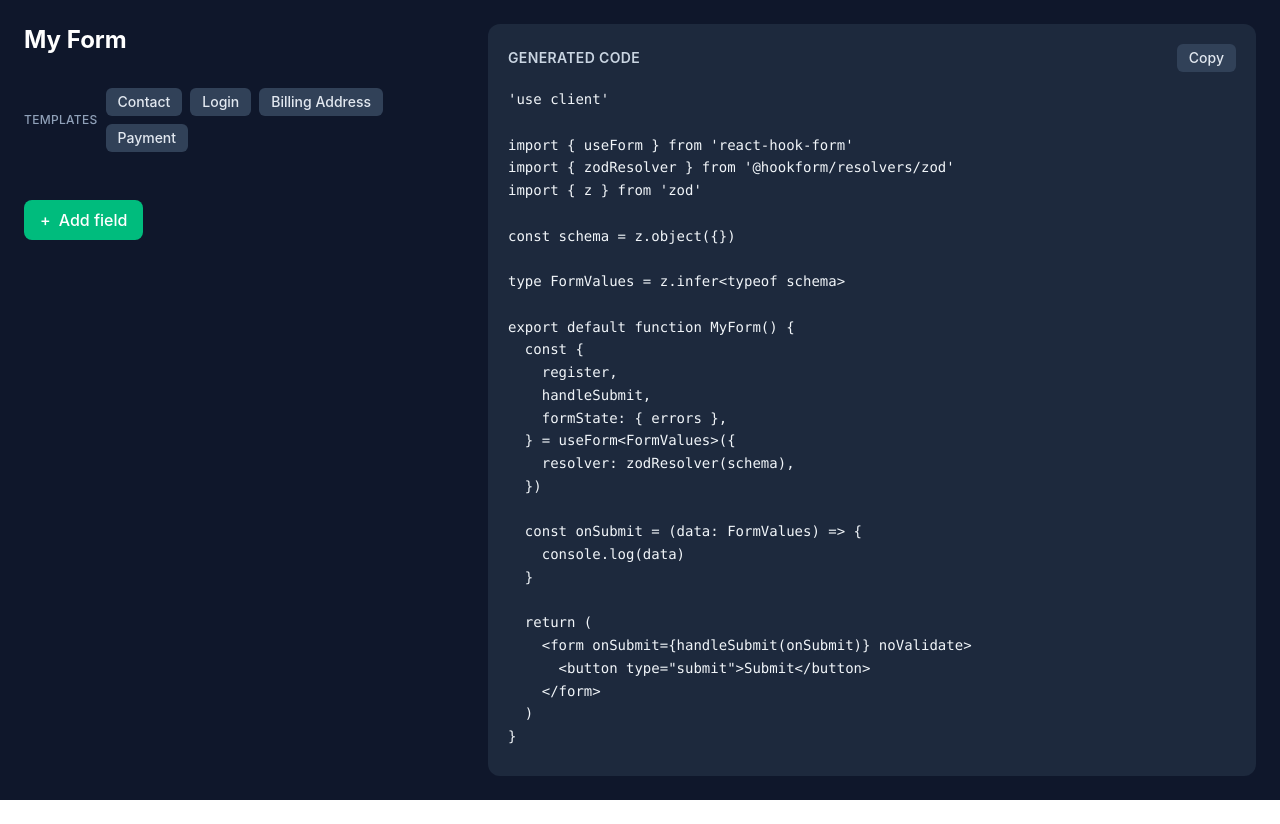
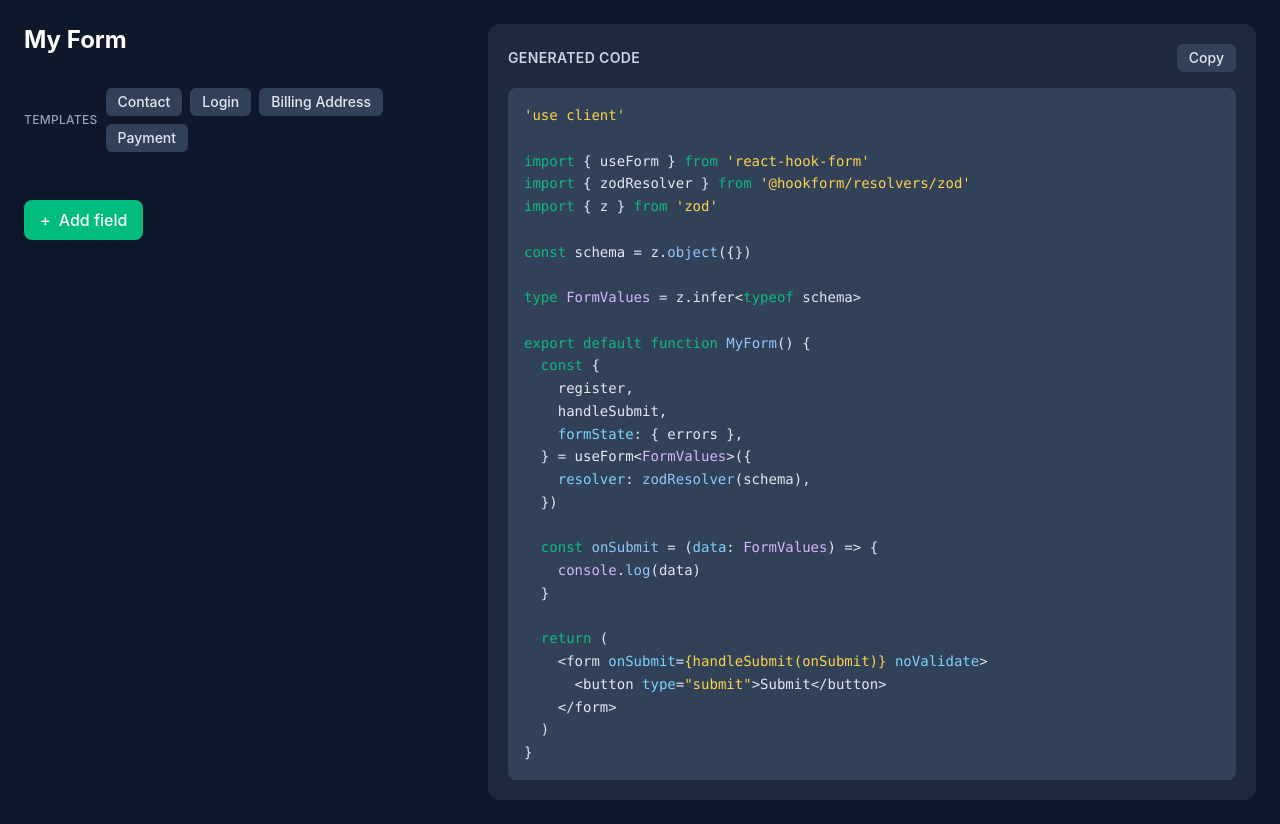
Before and after one commit to RubenDelgadoPareja/formify, a React (Vite) app: page / in a window 1280 px wide. Before the commit the page ends 800 px from the top, so only its background shows below. Built offline with nearby package versions, Linux system fonts and the light colour scheme.

Commit message:
feat(presentation): add syntax highlighting to generated code panel

```diff
--- a/src/index.css
+++ b/src/index.css
@@ -1,4 +1,21 @@
 @import "tailwindcss";
+
+/* Code highlight — custom tokens using the project palette */
+.hljs                          { color: #e2e8f0; }
+.hljs-keyword,
+.hljs-built_in                 { color: #10b981; }  /* emerald-500 */
+.hljs-string,
+.hljs-template-string          { color: #fcd34d; }  /* amber-300 */
+.hljs-comment                  { color: #64748b; font-style: italic; }  /* slate-500 */
+.hljs-title,
+.hljs-title.function_          { color: #93c5fd; }  /* blue-300 */
+.hljs-title.class_             { color: #d8b4fe; }  /* purple-300 */
+.hljs-type,
+.hljs-variable.language_       { color: #d8b4fe; }  /* purple-300 */
+.hljs-number,
+.hljs-literal                  { color: #fb923c; }  /* orange-400 */
+.hljs-attr,
+.hljs-attribute                { color: #7dd3fc; }  /* sky-300 */
 
 *,
 *::before,
--- a/src/modules/form-builder/presentation/pages/FormBuilderPage.tsx
+++ b/src/modules/form-builder/presentation/pages/FormBuilderPage.tsx
@@ -1,8 +1,14 @@
 import { DndContext, PointerSensor, closestCenter, useSensor, useSensors } from '@dnd-kit/core'
 import type { DragEndEvent } from '@dnd-kit/core'
 import { SortableContext, verticalListSortingStrategy } from '@dnd-kit/sortable'
+import hljs from 'highlight.js/lib/core'
+import typescript from 'highlight.js/lib/languages/typescript'
+import xml from 'highlight.js/lib/languages/xml'
 import { observer } from 'mobx-react-lite'
-import { useEffect, useRef, useState } from 'react'
+import { useEffect, useMemo, useRef, useState } from 'react'
+
+hljs.registerLanguage('typescript', typescript)
+hljs.registerLanguage('xml', xml)
 import { useViewModel } from '@/core/presentation/hooks/useViewModel'
 import { FORM_TEMPLATES } from '../../domain/entities/form-template'
 import type { FormTemplate } from '../../domain/entities/form-template'
@@ -126,6 +132,11 @@ const FormBuilderPage = observer(() => {
 
   const [copied, setCopied] = useState(false)
 
+  const highlightedCode = useMemo(
+    () => hljs.highlight(vm.generatedCode, { language: 'typescript' }).value,
+    [vm.generatedCode],
+  )
+
   const sensors = useSensors(useSensor(PointerSensor))
 
   const handleDragEnd = (event: DragEndEvent) => {
@@ -205,8 +216,8 @@ const FormBuilderPage = observer(() => {
             {copied ? 'Copied!' : 'Copy'}
           </button>
         </div>
-        <pre className="flex-1 overflow-auto text-sm text-slate-100 font-mono leading-relaxed">
-          <code>{vm.generatedCode}</code>
+        <pre className="flex-1 overflow-auto text-sm font-mono leading-relaxed bg-slate-700 rounded-lg p-4">
+          <code className="hljs" dangerouslySetInnerHTML={{ __html: highlightedCode }} />
         </pre>
       </div>
     </div>
```
